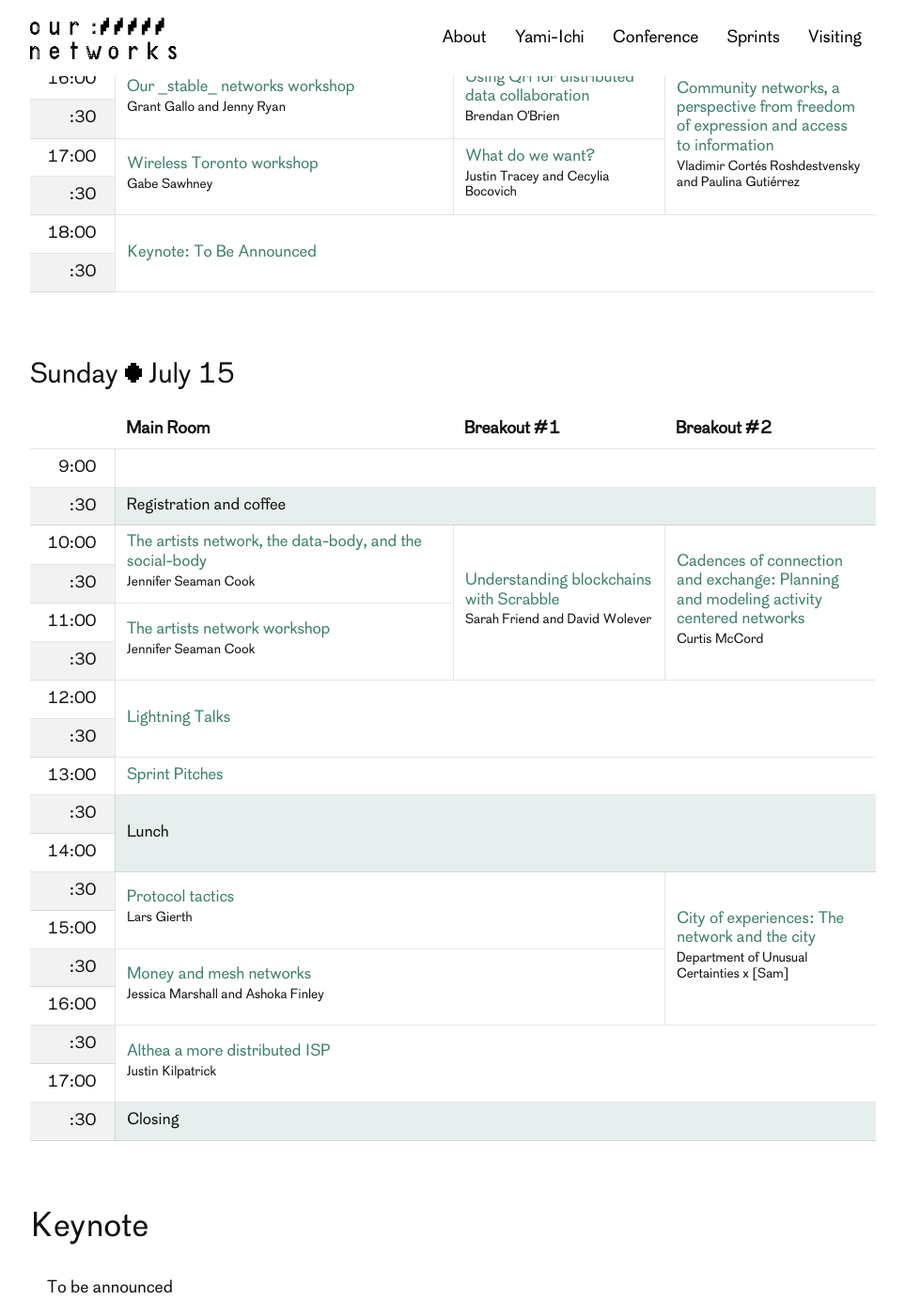
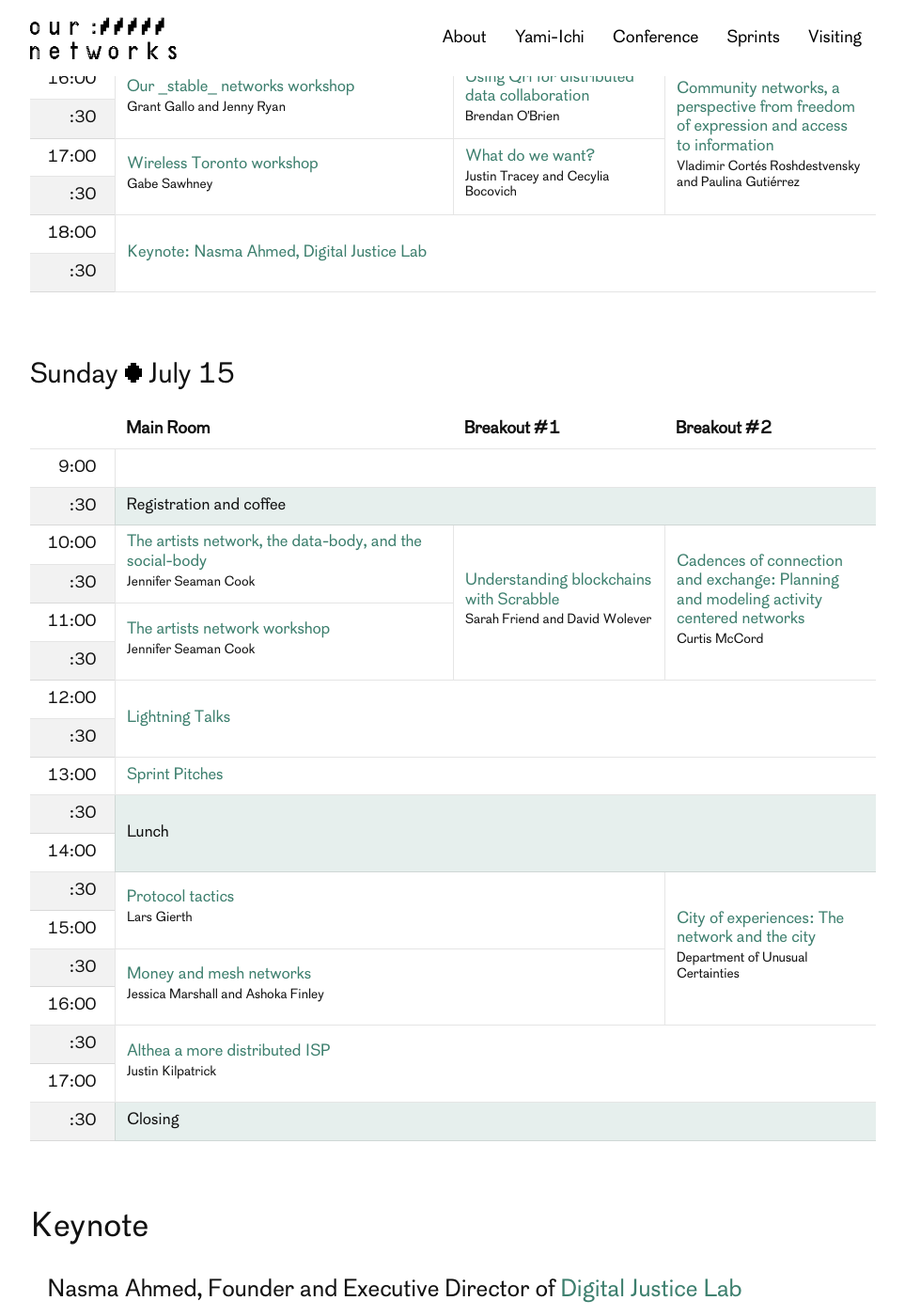
Before and after one commit to ournetworks/ournetworks.ca, a Jekyll site: the page built from conference/program.md, in a window 1280 px wide and 1400 px high, scrolled down 932 px. Shown: the whole window at 94% size, without its empty margins (158-1121 px from the left). Built offline with Jekyll 4.4.1, drawn with Linux system fonts in a browser that asks for light colours; some of the changed text lies outside the part shown.

Commit message:
Update speakers on program (#41)

```diff
--- a/_data/presenters.yml
+++ b/_data/presenters.yml
@@ -36,7 +36,7 @@
   twitter: "wolever"
 
 - presenterID: douc
-  name: "Department of Unusual Certainties x [Sam]"
+  name: "Department of Unusual Certainties"
   bio: "Department of Unusual Certainties (DoUC) is a Toronto-based studio who design collaborative processes for engagement, communication and education. In 2010, DoUC started as a result of a shared need to ask questions about our everyday existence. Our work is directed by exploration, information and experimentation that takes shape with a pragmatic approach to solving problems with our clients. We are dedicated to creating substantive content and experiences that people can engage with, reflect on and react to."
   link: "http://wearedouc.com/"
   linkDisplay: "wearedouc.com"
--- a/_data/sessions.yml
+++ b/_data/sessions.yml
@@ -366,8 +366,7 @@ While the technical side of setting up wireless networks is well-documented, the
   sessionType: "orga"
 
 - sessionID: 18997
-  title: "Keynote: To Be Announced"
-  presenter: ""
+  title: "Keynote: Nasma Ahmed, Digital Justice Lab"
   sessionType: "keynote"
   date: 2018-07-14
   startTime: ""
--- a/_sass/_layout.scss
+++ b/_sass/_layout.scss
@@ -26,10 +26,6 @@
 
 /* For devices larger than 550px */
 @media (min-width: 550px) {
-  .container {
-    width: 80%;
-  }
-
   .column,
   .columns {
     margin-left: 4%;
--- a/_sass/_tables.scss
+++ b/_sass/_tables.scss
@@ -71,6 +71,18 @@ thead th {
 
   td:nth-child(3):empty {
     border-left: 1px solid $grey-color-table-borders;
+  }
+
+  @media (max-width: $on-palm) {
+    width: 100vw;
+    margin-left: -8%;
+
+    tr {
+      td:first-child,
+      td:nth-child(2) {
+        font-size: 1.5rem;
+      }
+    }
   }
 }
 
--- a/conference/program.md
+++ b/conference/program.md
@@ -231,12 +231,20 @@ redirect_from:
 </tbody>
 </table>
 
-<a class="program-block-anchor" id="keynote-to-be-announced"></a>
+<a class="program-block-anchor" id="keynote-nasma-ahmed,-digital-justice-lab"></a>
 ## Keynote
 {:.program-heading}
 <div class="session-detail program-block">
   <div class="session-detail-content program-block-content">
-    <p>To be announced</p>
+    <header class="session-header">
+      <h3 class="session-title">Nasma Ahmed, Founder and Executive Director of <a href="https://digitaljusticelab.ca/" target="_blank" rel="noopener">Digital Justice Lab</a></h3>
+    </header>
+    <div class="row">
+      <div class="five columns">
+        <a href="https://digitaljusticelab.ca/"><img src="/images/digital-justice-lab-logo.svg" alt="Digital Justice Lab logo" /></a>
+      </div>
+    </div>
+    <br />
   </div>
 </div>
 
```
Also changed, not shown: images/digital-justice-lab-logo.svg (added).
